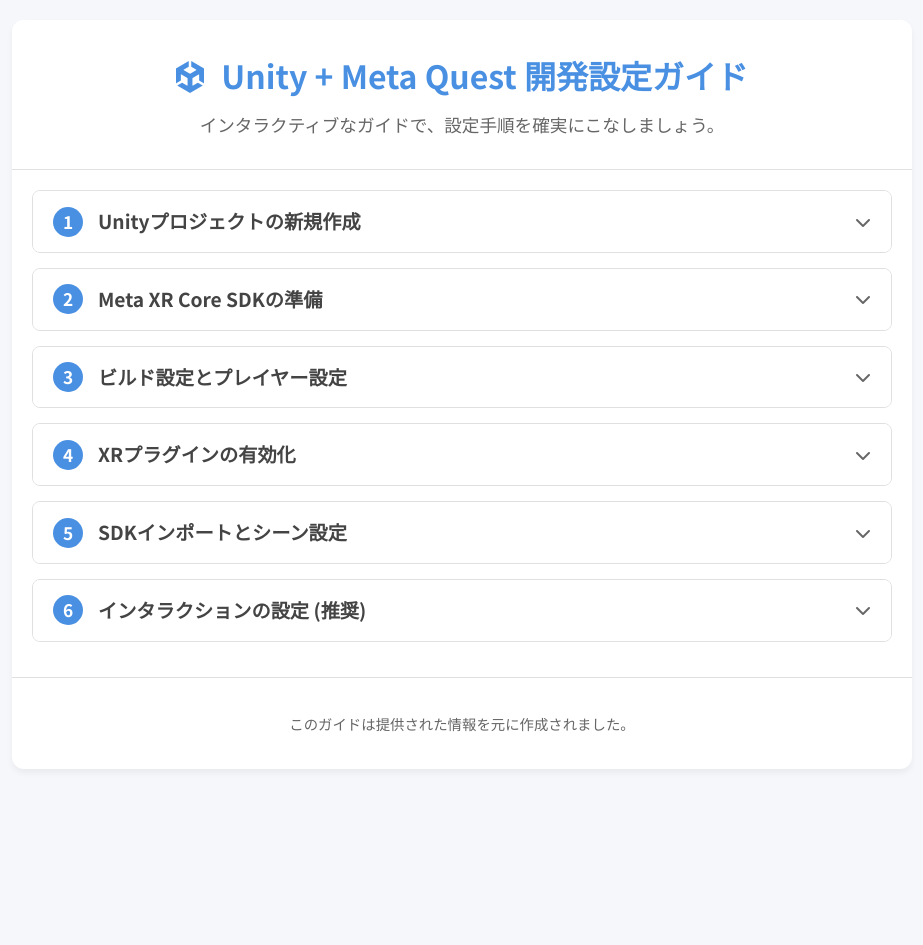
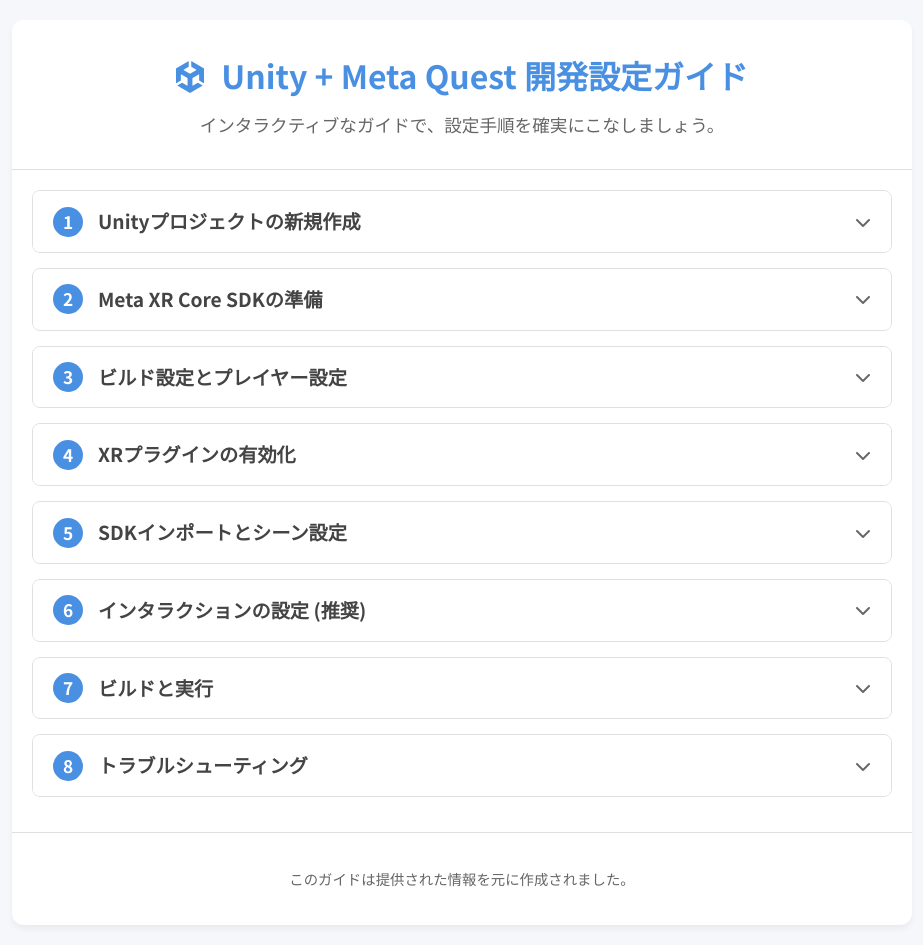
Before and after one commit to SR20586/metaquestWEB, a plain HTML site: page index.html in a window 1280 px wide. Shown: the whole page, without its empty margins (178-1101 px from the left). Before the commit the page ends 800 px from the top, so only its background shows below. Drawn offline with Linux system fonts and the light colour scheme.

Commit message:
Update index.html

```diff
--- a/index.html
+++ b/index.html
@@ -136,6 +136,41 @@
                 </div>
             </div>
 
+            <div class="step">
+                <div class="step-header">
+                    <h2><span class="step-num">7</span>ビルドと実行</h2>
+                    <i class="fas fa-chevron-down"></i>
+                </div>
+                <div class="step-content">
+                     <ol>
+                        <li><input type="checkbox">Meta QuestをPCにUSB接続し、Quest内で<strong>「USBデバッグを許可」</strong>します。</li>
+                        <li><input type="checkbox">Unityメニューから<strong>「ファイル」>「ビルド設定」</strong>を開きます。</li>
+                        <li><input type="checkbox">「Run Device」の項目で<strong>「Refresh」</strong>を押し、自分のMeta Questデバイスを選択します。</li>
+                        <li><input type="checkbox"><strong>「ビルドして実行 (Build And Run)」</strong>をクリックします。成功すればQuestでアプリが起動します。</li>
+                    </ol>
+                </div>
+            </div>
+
+            <div class="step">
+                <div class="step-header">
+                    <h2><span class="step-num">8</span>トラブルシューティング</h2>
+                    <i class="fas fa-chevron-down"></i>
+                </div>
+                <div class="step-content">
+                    <div class="note error">
+                        <i class="fas fa-bug"></i>
+                        <strong>問題: 「〇〇が繰り返し停止しています」と表示され起動しない。</strong>
+                    </div>
+                    <h4>対処法:</h4>
+                    <ul>
+                        <li><input type="checkbox">Questのアプリ一覧から、アプリを何度か手動で再起動してみる。</li>
+                        <li><input type="checkbox">これまでのUnity設定がすべて正しいか、もう一度見直す。</li>
+                        <li><input type="checkbox">「プレイヤー設定」>「その他の設定」にある<strong>「デフォルトパッケージ名をオーバーライド」</strong>にチェックを入れる。</li>
+                    </ul>
+                </div>
+            </div>
+
+
             </main>
 
         <footer>
```
